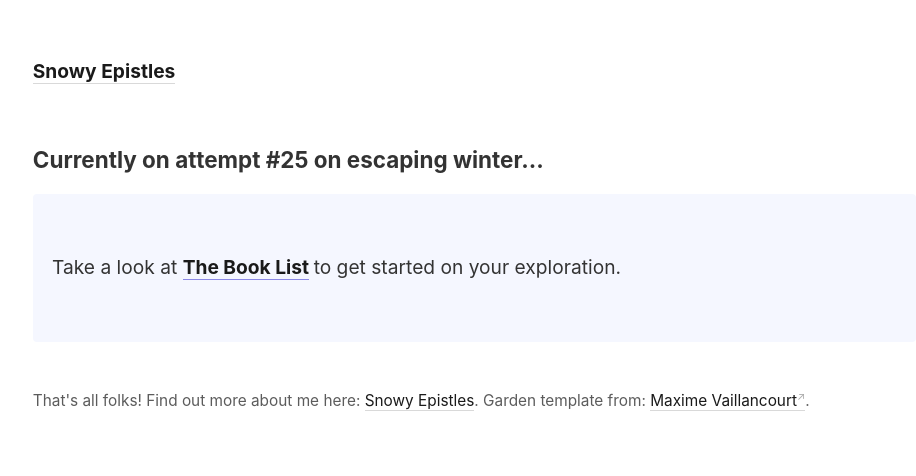
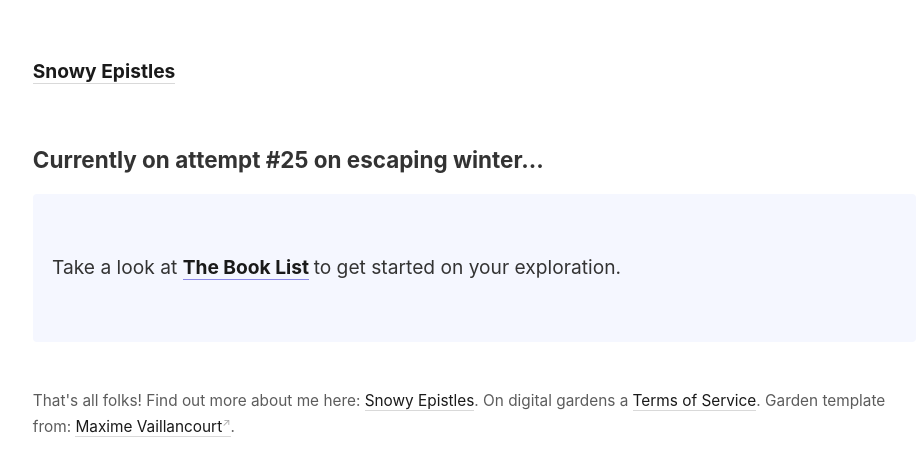
Before and after one commit to snowyepistles/snowyepistles.github.io, a Jekyll site: the page built from _pages/index.md, in a window 1280 px wide. Shown: the top 476 px of the page, without its empty margins (44-960 px from the left). Built offline with Jekyll 4.4.1, drawn with Linux system fonts in a browser that asks for light colours.

Commit message:
Update footer.html

```diff
--- a/_includes/footer.html
+++ b/_includes/footer.html
@@ -1,2 +1,4 @@
-That's all folks! Find out more about me here: <a class="internal-link" href="/about">Snowy Epistles</a>.
+That's all folks!
+Find out more about me here: <a class="internal-link" href="/about">Snowy Epistles</a>.
+On digital gardens a <a class="internal-link" href="/Digital Garden TOS">Terms of Service</a>.
 Garden template from:  <a class="http" href="https://github.com/maximevaillancourt/digital-garden-jekyll-template">Maxime Vaillancourt</a>.
```
